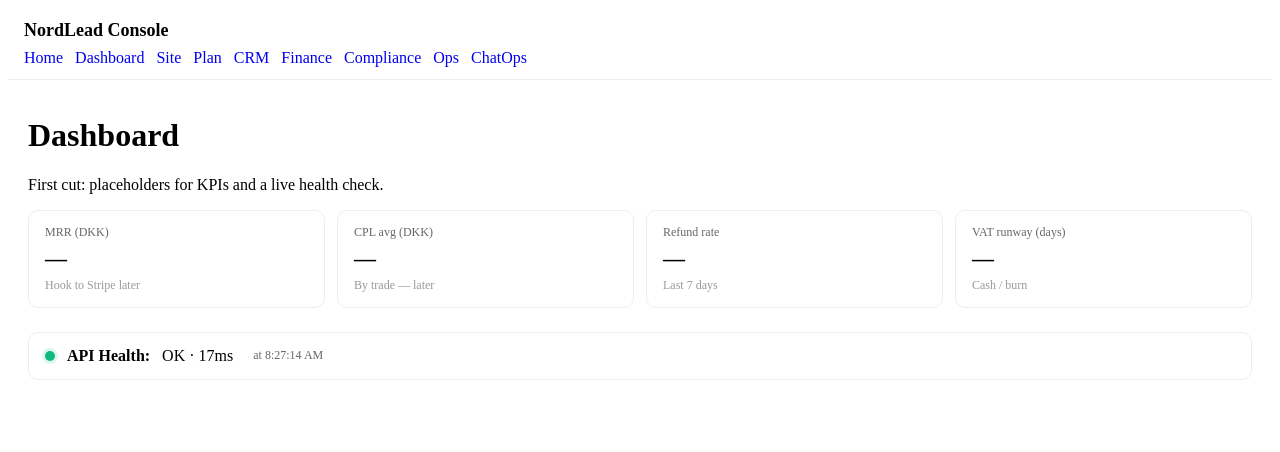
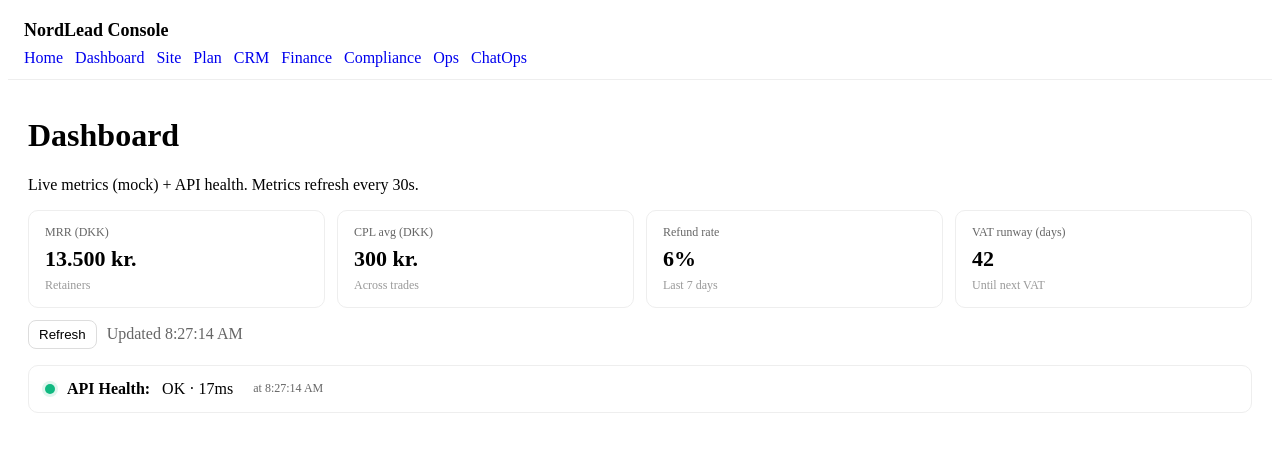
Before and after one commit to AndreasHartov/nordlead-console-nextjs, a Next.js app: page /dashboard in a window 1280 px wide. Shown: the top 452 px of the page. Built offline with nearby package versions, Linux system fonts and the light colour scheme.

Commit message:
dashboard: wire MetricsWidget + keep Health
dashboard: wire MetricsWidget + keep Health

```diff
--- a/app/dashboard/page.tsx
+++ b/app/dashboard/page.tsx
@@ -1,40 +1,23 @@
 // app/dashboard/page.tsx
 import dynamic from "next/dynamic";
-import StatCard from "../../components/StatCard";
 
-// Client component (HealthWidget) must be dynamic to avoid SSR warnings here
-const HealthWidget = dynamic(
-  () => import("../../components/HealthWidget"),
-  { ssr: false }
-);
+// relative imports (avoid alias issues)
+const HealthWidget = dynamic(() => import("../../components/HealthWidget"), { ssr: false });
+const MetricsWidget = dynamic(() => import("../../components/MetricsWidget"), { ssr: false });
 
 export default function Page() {
-  const stats = [
-    { label: "MRR (DKK)", value: "—", hint: "Hook to Stripe later" },
-    { label: "CPL avg (DKK)", value: "—", hint: "By trade — later" },
-    { label: "Refund rate", value: "—", hint: "Last 7 days" },
-    { label: "VAT runway (days)", value: "—", hint: "Cash / burn" },
-  ];
-
   return (
     <div>
       <h1>Dashboard</h1>
-      <p>First cut: placeholders for KPIs and a live health check.</p>
+      <p>Live metrics (mock) + API health. Metrics refresh every 30s.</p>
 
-      <div
-        style={{
-          display: "grid",
-          gridTemplateColumns: "repeat(auto-fit, minmax(180px, 1fr))",
-          gap: 12,
-          margin: "16px 0 24px",
-        }}
-      >
-        {stats.map((s) => (
-          <StatCard key={s.label} label={s.label} value={s.value} hint={s.hint} />
-        ))}
+      {/* Metrics */}
+      <MetricsWidget />
+
+      {/* Health */}
+      <div style={{ marginTop: 16 }}>
+        <HealthWidget />
       </div>
-
-      <HealthWidget />
     </div>
   );
 }
```
